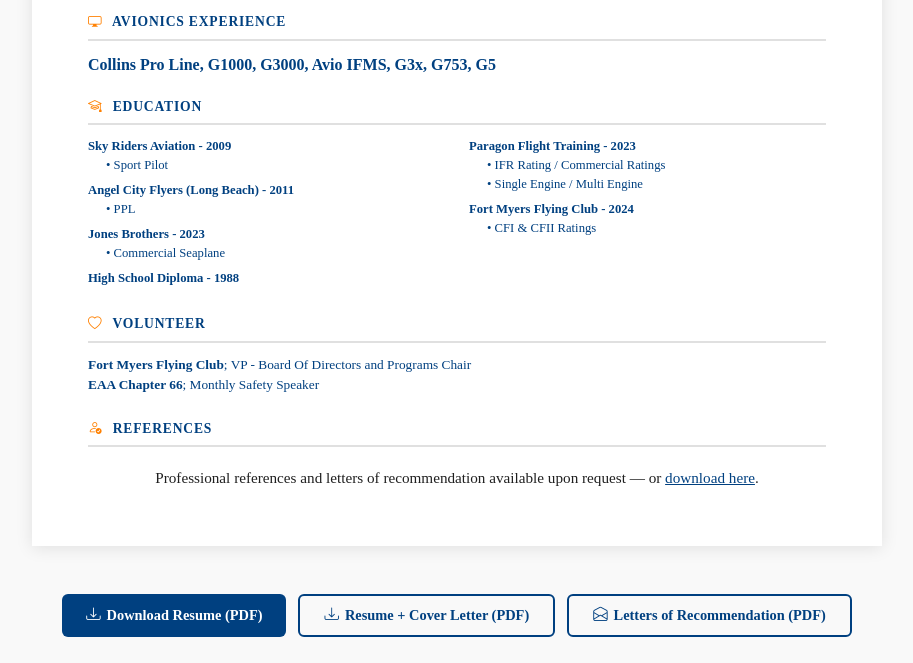
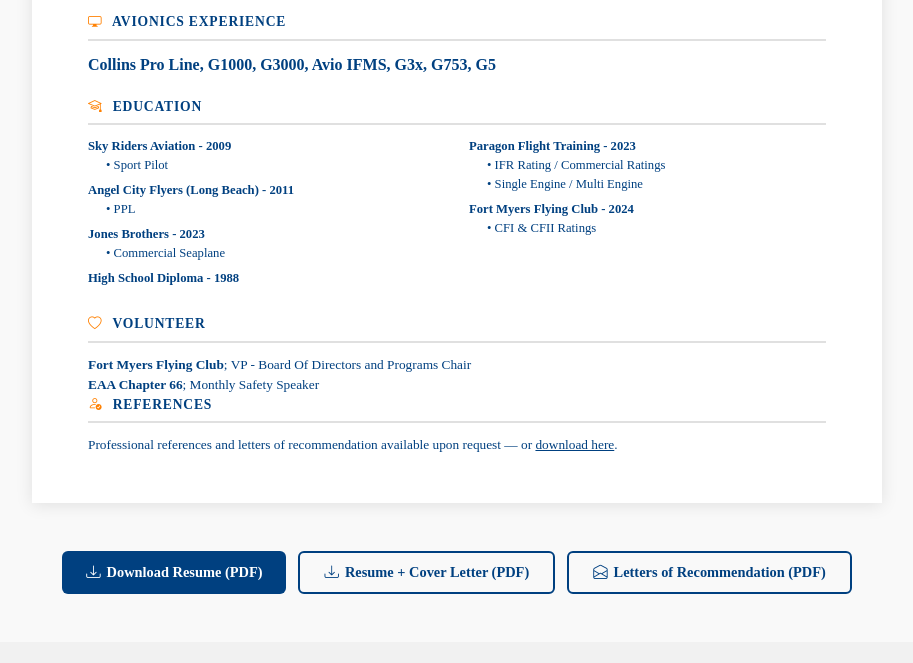
Before and after one commit to rpossum/russellspurlock-site, a plain HTML site: page resume/index.html in a window 1280 px wide. Shown: the part 1368-2031 px from the top of the page, without its empty margins (183-1096 px from the left). Drawn offline with nearby package versions, Linux system fonts and the light colour scheme; a script that the page names is missing.

Commit message:
Fix references section styling to match resume body

```diff
--- a/resume/index.html
+++ b/resume/index.html
@@ -529,8 +529,8 @@
       </div>
 
       <!-- References -->
-      <div class="section-title" style="margin-top: 1.5rem;"><i class="bi bi-person-check"></i> References</div>
-      <div style="font-family: 'Times New Roman', serif; font-size: 0.95rem; color: var(--text-color); text-align: center; padding: 0.5rem 0;">
+      <div class="section-title"><i class="bi bi-person-check"></i> References</div>
+      <div class="vol-text">
         Professional references and letters of recommendation available upon request — or
         <a href="/resume/pdfs/Russell-Spurlock-Letters-of-Recommendation.pdf" download
            style="color: var(--primary-color); text-decoration: underline;">download here</a>.
```
